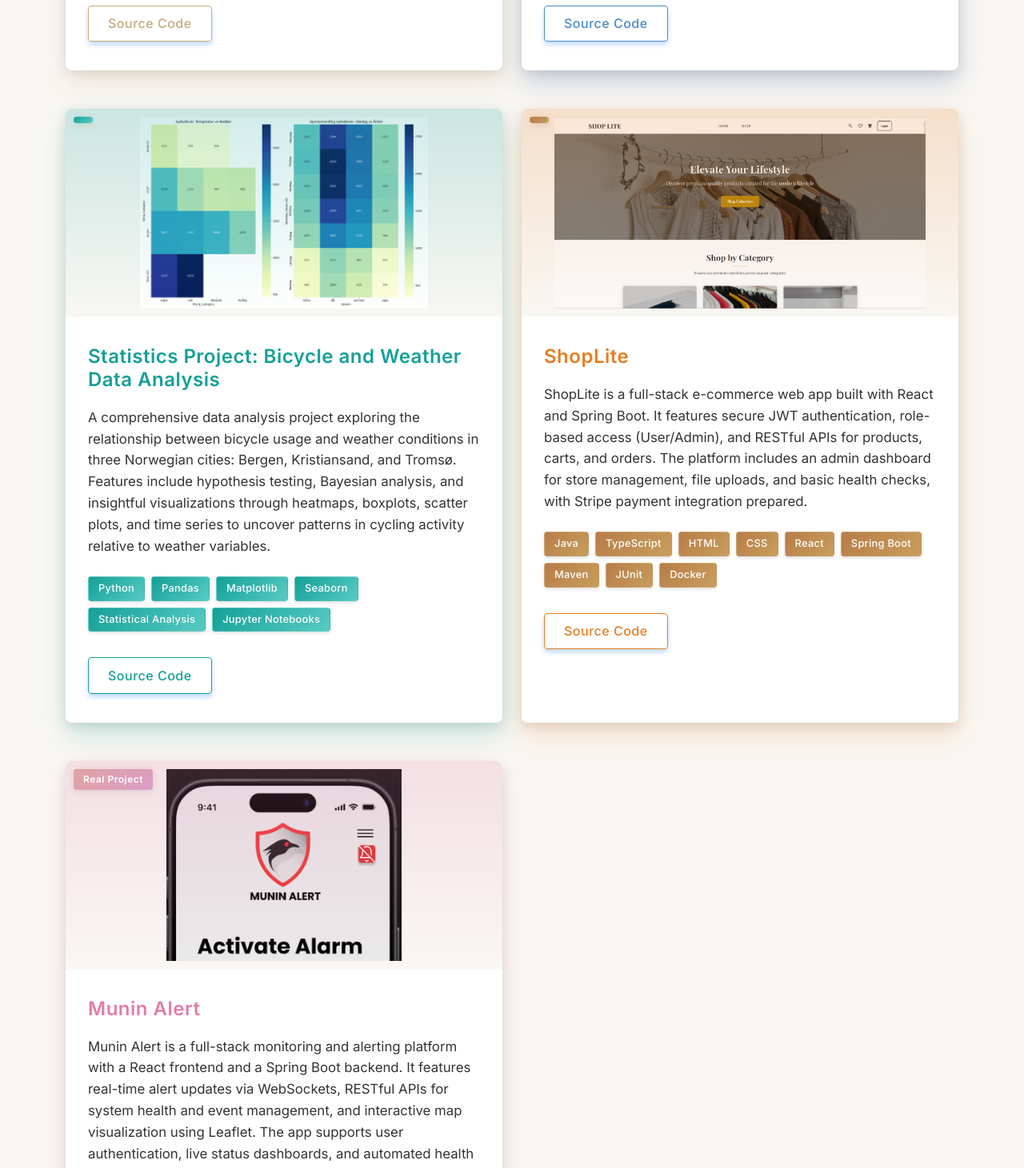
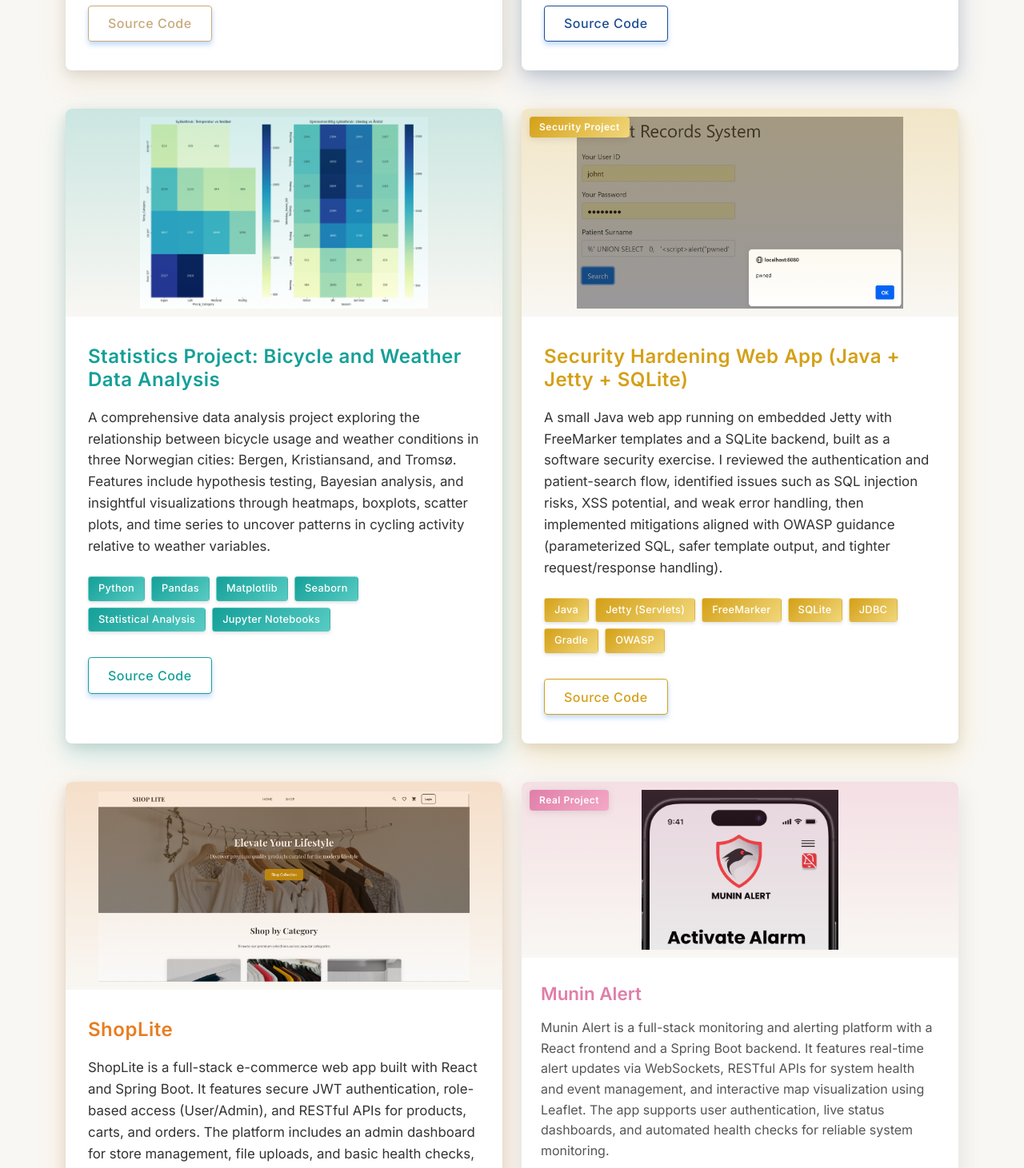
Before and after one commit to MakKhnzadah/Mak-portfolio, a React (Create React App) app: page / in a window 1280 px wide. Shown: the part 2980-4441 px from the top of the page at 80% size. Built offline with nearby package versions, Linux system fonts and the light colour scheme.

Commit message:
added a new project

```diff
--- a/src/components/Projects.tsx
+++ b/src/components/Projects.tsx
@@ -1,24 +1,44 @@
 import React from 'react';
 import { Container, Row, Col, Card, Badge, Button } from 'react-bootstrap';
+
+type ThemeKey = 'gold' | 'blue' | 'teal' | 'orange' | 'pink' | 'purple' | 'yellow';
 
 interface ProjectItem {
   title: string;
   description: string;
   technologies: string[];
   imageUrl: string;
+  imageFit?: 'contain' | 'cover';
+  imagePadding?: string;
+  imageBackground?: string;
   demoUrl?: string;
   repoUrl?: string;
   label?: string;
+  themeKey?: ThemeKey;
 }
 
 const Projects: React.FC = () => {
-  const colorThemes = [
-    { main: '#c9a97d', accent: '#e2c992' }, // Gold
-    { main: '#1e4d92', accent: '#4a8cca' }, // Deep Blue
-    { main: '#14a098', accent: '#57cbc3' }, // Teal
-    { main: '#b87c47', accent: '#c79e5d' }, // Warm Brown/Orange
-    { main: '#e07ea8', accent: '#f4a9c7' }  // Pink for Munin Alert
-  ];
+  const hexToRgba = (hex: string, alpha: number) => {
+    const normalized = hex.replace('#', '');
+    const full = normalized.length === 3
+      ? normalized.split('').map((c) => c + c).join('')
+      : normalized;
+    const intVal = Number.parseInt(full, 16);
+    const r = (intVal >> 16) & 255;
+    const g = (intVal >> 8) & 255;
+    const b = intVal & 255;
+    return `rgba(${r}, ${g}, ${b}, ${alpha})`;
+  };
+
+  const projectThemes: Record<ThemeKey, { main: string; accent: string; demoHover?: string; demoText?: string }> = {
+    gold: { main: '#c9a97d', accent: '#e2c992', demoHover: '#d3b38a', demoText: '#1a1a1a' },
+    blue: { main: '#1e4d92', accent: '#4a8cca', demoHover: '#3a7cb8' },
+    teal: { main: '#14a098', accent: '#57cbc3', demoHover: '#12908a' },
+    orange: { main: '#e67e22', accent: '#c79e5d', demoHover: '#c17a3b' },
+    pink: { main: '#e07ea8', accent: '#f4a9c7', demoHover: '#f4a9c7' },
+    purple: { main: '#8b5cf6', accent: '#ddd6fe', demoHover: '#7c3aed' },
+    yellow: { main: '#d4a017', accent: '#f1d77a', demoHover: '#b8860b', demoText: '#1a1a1a' }
+  };
 
   const projects: ProjectItem[] = [
     {
@@ -26,28 +46,41 @@ const Projects: React.FC = () => {
       description: 'A comprehensive job portal platform designed specifically for newly graduated students and employers in Norway. Features include user role management (Employee/Employer), job listings with detailed views, application tracking, resume/cover letter uploads, and personalized dashboards that focus on connecting fresh graduates with relevant opportunities.',
       technologies: ['ASP.NET Core', 'C#', 'Entity Framework', 'SQLite', 'Identity', 'Razor Views', 'Bootstrap 5'],
   imageUrl: `${process.env.PUBLIC_URL}/images/nyutdannet-job-portal.png`,
-      repoUrl: 'https://github.com/MakKhnzadah/NyUtdannet_2'
+      repoUrl: 'https://github.com/MakKhnzadah/NyUtdannet_2',
+      themeKey: 'gold'
     },
     {
       title: 'TravelHub Social App',
       description: 'A feature-rich travel social application that helps users document and share their travel experiences. Users can create blog posts about places they\'ve visited, share photos, connect with friends, and discover new destinations through an interactive map interface. Includes features for travel visualization, social feed, customizable profiles, and multi-language support.',
       technologies: ['TypeScript','React Native', 'Expo', 'Firebase', 'Redux', 'MapView API', 'i18n', 'Cloud Storage'],
   imageUrl: `${process.env.PUBLIC_URL}/images/mapTogether.png`,
-      repoUrl: 'https://github.com/MakKhnzadah/ikt205g25v-group-03'
+      repoUrl: 'https://github.com/MakKhnzadah/ikt205g25v-group-03',
+      themeKey: 'blue'
     },
     {
       title: 'Statistics Project: Bicycle and Weather Data Analysis',
       description: 'A comprehensive data analysis project exploring the relationship between bicycle usage and weather conditions in three Norwegian cities: Bergen, Kristiansand, and Tromsø. Features include hypothesis testing, Bayesian analysis, and insightful visualizations through heatmaps, boxplots, scatter plots, and time series to uncover patterns in cycling activity relative to weather variables.',
       technologies: ['Python', 'Pandas', 'Matplotlib', 'Seaborn', 'Statistical Analysis', 'Jupyter Notebooks'],
   imageUrl: `${process.env.PUBLIC_URL}/images/bergen_heatmaps.png`,
-      repoUrl: 'https://github.com/MakKhnzadah/Statistics-Project'
+      repoUrl: 'https://github.com/MakKhnzadah/Statistics-Project',
+      themeKey: 'teal'
+    },
+    {
+      title: 'Security Hardening Web App (Java + Jetty + SQLite)',
+      description: 'A small Java web app running on embedded Jetty with FreeMarker templates and a SQLite backend, built as a software security exercise. I reviewed the authentication and patient-search flow, identified issues such as SQL injection risks, XSS potential, and weak error handling, then implemented mitigations aligned with OWASP guidance (parameterized SQL, safer template output, and tighter request/response handling).',
+      technologies: ['Java', 'Jetty (Servlets)', 'FreeMarker', 'SQLite', 'JDBC', 'Gradle', 'OWASP'],
+      imageUrl: `${process.env.PUBLIC_URL}/images/xss-reflected-form.PNG`,
+      label: 'Security Project',
+      repoUrl: 'https://github.com/MakKhnzadah/Identifying-and-Fixing-Security-Vulnerabilities-on-a-Web-Application',
+      themeKey: 'yellow'
     },
     {
       title: 'ShopLite',
       description: 'ShopLite is a full-stack e-commerce web app built with React and Spring Boot. It features secure JWT authentication, role-based access (User/Admin), and RESTful APIs for products, carts, and orders. The platform includes an admin dashboard for store management, file uploads, and basic health checks, with Stripe payment integration prepared.',
       technologies: ['Java', 'TypeScript', 'HTML', 'CSS', 'React', 'Spring Boot', 'Maven', 'JUnit', 'Docker'],
   imageUrl: `${process.env.PUBLIC_URL}/images/shop-lite.png`,
-      repoUrl: 'https://github.com/MakKhnzadah/Shop-Lite-Project'
+      repoUrl: 'https://github.com/MakKhnzadah/Shop-Lite-Project',
+      themeKey: 'orange'
     },
     {
       title: 'Munin Alert',
@@ -55,7 +88,11 @@ const Projects: React.FC = () => {
       technologies: ['Java', 'JavaScript', 'HTML', 'CSS', 'React', 'Spring Boot', 'Maven', 'Batch Scripts', 'JSON', 'Markdown'],
   imageUrl: `${process.env.PUBLIC_URL}/images/munin_alert.png`,
       label: 'Real Project',
-      repoUrl: 'https://github.com/MakKhnzadah/munin-alert'
+      repoUrl: 'https://github.com/MakKhnzadah/munin-alert',
+      themeKey: 'pink',
+      imageFit: 'contain',
+      imagePadding: '10px',
+      imageBackground: '#f9f7f3'
     }
   ];
 
@@ -66,41 +103,35 @@ const Projects: React.FC = () => {
         <div className="gold-divider mb-5"></div>
         <Row className="g-4">
           {projects.map((project, index) => (
+            (() => {
+              const isFeatured = index <= 4;
+              const theme = project.themeKey ? projectThemes[project.themeKey] : projectThemes.gold;
+              const featuredShadow = `0 15px 35px ${hexToRgba(theme.main, 0.2)}, 0 5px 15px rgba(0, 0, 0, 0.1)`;
+              const normalShadow = '0 10px 30px rgba(0, 0, 0, 0.1)';
+              const featuredBorder = `1px solid ${hexToRgba(theme.main, 0.3)}`;
+              const overlayGradient = `linear-gradient(to bottom, ${hexToRgba(theme.main, 0.2)}, rgba(0, 0, 0, 0))`;
+              const labelGradient = `linear-gradient(135deg, ${theme.main}, ${theme.accent})`;
+              const demoTextColor = theme.demoText || '#ffffff';
+              const imageFit = project.imageFit || (isFeatured ? 'contain' : 'cover');
+              const imagePadding = project.imagePadding || (isFeatured ? '10px' : '0');
+              const imageBackground = project.imageBackground || (isFeatured ? '#f9f7f3' : 'transparent');
+
+              return (
             <Col lg={6} className="mb-4" key={index}>
               <Card
-                className={`h-100 border-0 ${index <= 4 ? 'featured-project' : ''}`}
+                className={`h-100 border-0 ${isFeatured ? 'featured-project' : ''}`}
                 style={{
                   overflow: 'hidden',
                   borderRadius: '8px',
-                  boxShadow: index === 0
-                    ? '0 15px 35px rgba(201, 169, 125, 0.2), 0 5px 15px rgba(0, 0, 0, 0.1)'
-                    : index === 1
-                    ? '0 15px 35px rgba(30, 77, 146, 0.2), 0 5px 15px rgba(0, 0, 0, 0.1)'
-                    : index === 2
-                    ? '0 15px 35px rgba(20, 160, 152, 0.2), 0 5px 15px rgba(0, 0, 0, 0.1)'
-                    : index === 3
-                    ? '0 15px 35px rgba(230, 126, 34, 0.2), 0 5px 15px rgba(0, 0, 0, 0.1)'
-                    : index === 4
-                    ? '0 15px 35px rgba(224, 126, 168, 0.2), 0 5px 15px rgba(0, 0, 0, 0.1)'
-                    : '0 10px 30px rgba(0, 0, 0, 0.1)',
+                  boxShadow: isFeatured ? featuredShadow : normalShadow,
                   transition: 'transform 0.3s ease, box-shadow 0.3s ease',
-                  border: index === 0
-                    ? '1px solid rgba(201, 169, 125, 0.3)'
-                    : index === 1
-                    ? '1px solid rgba(30, 77, 146, 0.3)'
-                    : index === 2
-                    ? '1px solid rgba(20, 160, 152, 0.3)'
-                    : index === 3
-                    ? '1px solid rgba(230, 126, 34, 0.3)'
-                    : index === 4
-                    ? '1px solid rgba(224, 126, 168, 0.3)'
-                    : 'none'
+                  border: isFeatured ? featuredBorder : 'none'
                 }}
               >
                 <div
                   className="project-image-container"
                   style={{
-                    height: index <= 4 ? '260px' : '220px',
+                    height: isFeatured ? '260px' : '220px',
                     overflow: 'hidden',
                     position: 'relative'
                   }}
@@ -112,35 +143,17 @@ const Projects: React.FC = () => {
                       left: 0,
                       width: '100%',
                       height: '100%',
-                      background: index === 0
-                        ? 'linear-gradient(to bottom, rgba(201, 169, 125, 0.2), rgba(0, 0, 0, 0))'
-                        : index === 1
-                        ? 'linear-gradient(to bottom, rgba(30, 77, 146, 0.2), rgba(0, 0, 0, 0))'
-                        : index === 2
-                        ? 'linear-gradient(to bottom, rgba(20, 160, 152, 0.2), rgba(0, 0, 0, 0))'
-                        : index === 3
-                        ? 'linear-gradient(to bottom, rgba(230, 126, 34, 0.2), rgba(0, 0, 0, 0))'
-                        : index === 4
-                        ? 'linear-gradient(to bottom, rgba(224, 126, 168, 0.2), rgba(0, 0, 0, 0))'
-                        : 'linear-gradient(to bottom, rgba(44, 62, 80, 0.1), rgba(0, 0, 0, 0))',
+                      background: overlayGradient,
                       zIndex: 1
                     }}
                   ></div>
-                  {(index === 0 || index === 1 || index === 2 || index === 3 || index === 4) && (
+                  {project.label && (
                     <div
                       style={{
                         position: 'absolute',
                         top: '10px',
                         left: '10px',
-                        background: index === 0
-                          ? 'linear-gradient(135deg, #c9a97d, #e2c992)'
-                          : index === 1
-                          ? 'linear-gradient(135deg, #1e4d92, #4a8cca)'
-                          : index === 2
-                          ? 'linear-gradient(135deg, #14a098, #57cbc3)'
-                          : index === 3
-                          ? 'linear-gradient(135deg, #b87c47ff, #c79e5dff)'
-                          : 'linear-gradient(135deg, #e0a2a2ff, #db9dc7ff)',
+                        background: labelGradient,
                         color: '#ffffff',
                         padding: '4px 12px',
                         borderRadius: '4px',
@@ -151,7 +164,7 @@ const Projects: React.FC = () => {
                         boxShadow: '0 2px 10px rgba(0, 0, 0, 0.1)'
                       }}
                     >
-                      {project.label || ''}
+                      {project.label}
                     </div>
                   )}
                   <Card.Img
@@ -161,12 +174,12 @@ const Projects: React.FC = () => {
                     style={{
                       height: '100%',
                       width: '100%',
-                      objectFit: index <= 4 ? 'contain' : 'cover',
+                      objectFit: imageFit,
                       objectPosition: 'center',
                       transition: 'transform 0.5s ease',
                       transform: 'scale(1.0)',
-                      backgroundColor: index <= 4 ? '#f9f7f3' : 'transparent',
-                      padding: index <= 4 ? '10px' : '0'
+                      backgroundColor: imageBackground,
+                      padding: imagePadding
                     }}
                     onMouseOver={(e) => {
                       e.currentTarget.style.transform = 'scale(1.05)';
@@ -176,29 +189,28 @@ const Projects: React.FC = () => {
                     }}
                   />
                 </div>
-                <Card.Body style={{ padding: index <= 4 ? '2.25rem 1.75rem' : '2rem 1.5rem' }}>
+                <Card.Body style={{ padding: isFeatured ? '2.25rem 1.75rem' : '2rem 1.5rem' }}>
                   <Card.Title
                     style={{
-                      fontSize: index <= 4 ? '1.5rem' : '1.4rem',
+                      fontSize: isFeatured ? '1.5rem' : '1.4rem',
                       fontWeight: 600,
-                      marginBottom: index <= 4 ? '1.2rem' : '1rem',
-                      color: index === 0 ? '#c9a97d' : index === 1 ? '#1e4d92' : index === 2 ? '#14a098' : index === 3 ? '#e67e22' : index === 4 ? '#e07ea8' : '#2c3e50',
-                      letterSpacing: index <= 4 ? '0.5px' : 'normal'
+                      marginBottom: isFeatured ? '1.2rem' : '1rem',
+                      color: theme.main,
+                      letterSpacing: isFeatured ? '0.5px' : 'normal'
                     }}
                   >
                     {project.title}
                   </Card.Title>
                   <Card.Text style={{
-                    color: index <= 4 ? '#333' : '#555',
+                    color: isFeatured ? '#333' : '#555',
                     marginBottom: '1.5rem',
                     lineHeight: 1.6,
-                    fontSize: index <= 4 ? '1.05rem' : '1rem'
+                    fontSize: isFeatured ? '1.05rem' : '1rem'
                   }}>
                     {project.description}
                   </Card.Text>
                   <div className="mb-4">
                     {project.technologies.map((tech, i) => {
-                      const theme = colorThemes[index] || { main: 'rgba(44,62,80,0.3)', accent: 'rgba(44,62,80,0.15)' };
                       return (
                         <Badge
                           className="me-2 mb-2"
@@ -235,66 +247,23 @@ const Projects: React.FC = () => {
                         href={project.demoUrl}
                         target="_blank"
                         style={{
-                          backgroundColor: index === 0 ? '#c9a97d' : index === 1 ? '#4a8cca' : index === 2 ? '#14a098' : index === 3 ? '#e67e22' : index === 4 ? '#e07ea8' : '#c9a97d',
-                          borderColor: index === 0 ? '#c9a97d' : index === 1 ? '#4a8cca' : index === 2 ? '#14a098' : index === 3 ? '#e67e22' : index === 4 ? '#e07ea8' : '#c9a97d',
-                          color: index === 0 ? '#1a1a1a' : '#ffffff',
+                          backgroundColor: theme.main,
+                          borderColor: theme.main,
+                          color: demoTextColor,
                           fontWeight: 500,
-                          padding: index <= 4 ? '0.6rem 1.5rem' : '0.5rem 1.25rem',
+                          padding: isFeatured ? '0.6rem 1.5rem' : '0.5rem 1.25rem',
                           borderRadius: '4px',
                           transition: 'all 0.3s ease',
-                          boxShadow: index === 0
-                            ? '0 4px 12px rgba(201, 169, 125, 0.3)'
-                            : index === 1
-                            ? '0 4px 12px rgba(30, 77, 146, 0.3)'
-                            : index === 2
-                            ? '0 4px 12px rgba(20, 160, 152, 0.3)'
-                            : index === 3
-                            ? '0 4px 12px rgba(209, 130, 60, 0.3)'
-                            : index === 4
-                            ? '0 4px 12px rgba(126, 87, 194, 0.3)'
-                            : 'none',
-                          letterSpacing: index <= 4 ? '0.5px' : 'normal'
+                          boxShadow: isFeatured ? `0 4px 12px ${hexToRgba(theme.main, 0.3)}` : 'none',
+                          letterSpacing: isFeatured ? '0.5px' : 'normal'
                         }}
                         onMouseOver={(e) => {
-                          if (index === 0) {
-                            e.currentTarget.style.backgroundColor = '#d3b38a';
-                            e.currentTarget.style.boxShadow = '0 6px 15px rgba(201, 169, 125, 0.4)';
-                          } else if (index === 1) {
-                            e.currentTarget.style.backgroundColor = '#3a7cb8';
-                            e.currentTarget.style.boxShadow = '0 6px 15px rgba(30, 77, 146, 0.4)';
-                          } else if (index === 2) {
-                            e.currentTarget.style.backgroundColor = '#12908a';
-                            e.currentTarget.style.boxShadow = '0 6px 15px rgba(20, 160, 152, 0.4)';
-                          } else if (index === 3) {
-                            e.currentTarget.style.backgroundColor = '#c17a3bff';
-                            e.currentTarget.style.boxShadow = '0 6px 15px rgba(230, 126, 34, 0.4)';
-                          } else if (index === 4) {
-                            e.currentTarget.style.backgroundColor = '#f4a9c7';
-                            e.currentTarget.style.boxShadow = '0 6px 15px rgba(224, 126, 168, 0.4)';
-                          } else {
-                            e.currentTarget.style.backgroundColor = '#d3b38a';
-                          }
+                          e.currentTarget.style.backgroundColor = theme.demoHover || theme.accent;
+                          e.currentTarget.style.boxShadow = isFeatured ? `0 6px 15px ${hexToRgba(theme.main, 0.4)}` : 'none';
                         }}
                         onMouseOut={(e) => {
-                          if (index === 0) {
-                            e.currentTarget.style.backgroundColor = '#c9a97d';
-                            e.currentTarget.style.boxShadow = '0 4px 12px rgba(201, 169, 125, 0.3)';
-                          } else if (index === 1) {
-                            e.currentTarget.style.backgroundColor = '#4a8cca';
-                            e.currentTarget.style.boxShadow = '0 4px 12px rgba(30, 77, 146, 0.3)';
-                          } else if (index === 2) {
-                            e.currentTarget.style.backgroundColor = '#14a098';
-                            e.currentTarget.style.boxShadow = '0 4px 12px rgba(20, 160, 152, 0.3)';
-                          } else if (index === 3) {
-                            e.currentTarget.style.backgroundColor = '#bb793fff';
-                            e.currentTarget.style.boxShadow = '0 4px 12px rgba(230, 126, 34, 0.3)';
-                          } else if (index === 4) {
-                            e.currentTarget.style.backgroundColor = '#e07ea8';
-                            e.currentTarget.style.boxShadow = '0 4px 12px rgba(224, 126, 168, 0.3)';
-                          } else {
-                            e.currentTarget.style.backgroundColor = '#c9a97d';
-                            e.currentTarget.style.boxShadow = 'none';
-                          }
+                          e.currentTarget.style.backgroundColor = theme.main;
+                          e.currentTarget.style.boxShadow = isFeatured ? `0 4px 12px ${hexToRgba(theme.main, 0.3)}` : 'none';
                         }}
                       >
                         Live Demo
@@ -306,48 +275,16 @@ const Projects: React.FC = () => {
                         target="_blank"
                         style={{
                           backgroundColor: 'transparent',
-                          borderColor: index === 0
-                            ? '#c9a97d'
-                            : index === 1
-                            ? '#4a8cca'
-                            : index === 2
-                            ? '#14a098'
-                            : index === 3
-                            ? '#e67e22'
-                            : index === 4
-                            ? '#e07ea8'
-                            : '#c9a97d',
-                          color: index === 0
-                            ? '#c9a97d'
-                            : index === 1
-                            ? '#4a8cca'
-                            : index === 2
-                            ? '#14a098'
-                            : index === 3
-                            ? '#e67e22'
-                            : index === 4
-                            ? '#e07ea8'
-                            : '#c9a97d',
+                          borderColor: theme.main,
+                          color: theme.main,
                           fontWeight: 500,
-                          padding: index <= 4 ? '0.6rem 1.5rem' : '0.5rem 1.25rem',
+                          padding: isFeatured ? '0.6rem 1.5rem' : '0.5rem 1.25rem',
                           borderRadius: '4px',
                           transition: 'all 0.3s ease',
-                          letterSpacing: index <= 4 ? '0.5px' : 'normal'
+                          letterSpacing: isFeatured ? '0.5px' : 'normal'
                         }}
                         onMouseOver={(e) => {
-                          if (index === 0) {
-                            e.currentTarget.style.backgroundColor = 'rgba(201, 169, 125, 0.1)';
-                          } else if (index === 1) {
-                            e.currentTarget.style.backgroundColor = 'rgba(30, 77, 146, 0.1)';
-                          } else if (index === 2) {
-                            e.currentTarget.style.backgroundColor = 'rgba(20, 160, 152, 0.1)';
-                          } else if (index === 3) {
-                            e.currentTarget.style.backgroundColor = 'rgba(230, 126, 34, 0.1)';
-                          } else if (index === 4) {
-                            e.currentTarget.style.backgroundColor = 'rgba(224, 126, 168, 0.1)';
-                          } else {
-                            e.currentTarget.style.backgroundColor = 'rgba(201, 169, 125, 0.1)';
-                          }
+                          e.currentTarget.style.backgroundColor = hexToRgba(theme.main, 0.1);
                         }}
                         onMouseOut={(e) => {
                           e.currentTarget.style.backgroundColor = 'transparent';
@@ -360,6 +297,8 @@ const Projects: React.FC = () => {
                 </Card.Body>
               </Card>
             </Col>
+              );
+            })()
           ))}
         </Row>
       </Container>
```
Also changed, not shown: public/images/xss-reflected-form.PNG (added).
